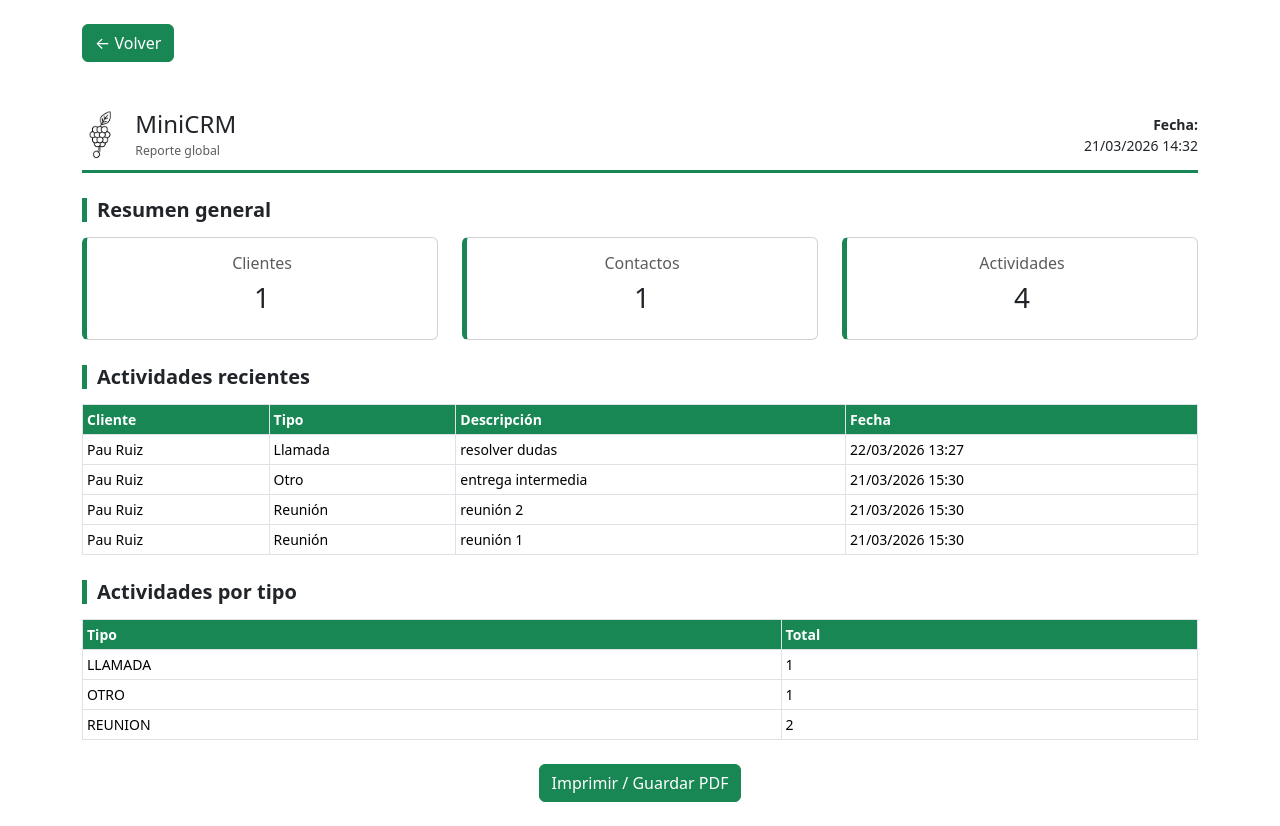
After one commit to PauRuiz-TFG/MiniCRM, a Django app: page /reporte-global/ in a window 1280 px wide. The commit adds this page. Run offline with Django 5.2, Linux system fonts and the light colour scheme; a user stored in the database is signed in; data comes from the database, SQL or seed files in the repository; both versions use the stored data as it was after the commit.

Commit message:
Añadidos reportes (cliente y global) + mejoras UI dashboard

```diff
--- a/clientes/templates/clientes/detalles_cliente.html
+++ b/clientes/templates/clientes/detalles_cliente.html
@@ -88,6 +88,9 @@
         <div class="card-header table-primary d-flex justify-content-between align-items-center">
             <strong>Datos del cliente</strong>
             <div>
+                <a href="{% url 'reporte_cliente' cliente.id %}" class="btn btn-success">
+                    <i class="fa fa-file-pdf"></i> Generar reporte
+                </a>
                 <a href="{% url 'editar_cliente' cliente.id %}" class="btn btn-sm btn-outline-light me-2">
                     <i class="fa fa-edit"></i> Editar
                 </a>
--- /dev/null
+++ b/clientes/templates/clientes/reporte_global.html
@@ -0,0 +1,164 @@
+{% load static %}
+<!DOCTYPE html>
+<html lang="es">
+<head>
+    <meta charset="UTF-8">
+    <title>Reporte global</title>
+
+    <link href="https://cdn.jsdelivr.net/npm/bootstrap@5.3.2/dist/css/bootstrap.min.css" rel="stylesheet">
+
+    <style>
+        body {
+            background: white;
+            font-size: 14px;
+        }
+
+        .report-header {
+            border-bottom: 3px solid #198754;
+            margin-bottom: 20px;
+            padding-bottom: 10px;
+        }
+
+        .logo {
+            height: 50px;
+            filter: brightness(0);
+        }
+
+        .section-title {
+            border-left: 5px solid #198754;
+            padding-left: 10px;
+            margin-top: 25px;
+            margin-bottom: 15px;
+            font-weight: bold;
+        }
+
+        .card-summary {
+            border-left: 5px solid #198754;
+        }
+
+        .table th {
+            background-color: #198754;
+            color: white;
+        }
+
+        @media print {
+            .no-print {
+                display: none;
+            }
+
+            * {
+                -webkit-print-color-adjust: exact !important;
+                print-color-adjust: exact !important;
+            }
+        }
+
+    </style>
+</head>
+
+<body class="container py-4">
+
+    <div class="no-print mb-5">
+        <a href="{% url 'dashboard' %}" class="btn btn-success">
+            ← Volver
+        </a>
+    </div>
+
+    <!-- HEADER -->
+    <div class="report-header d-flex justify-content-between align-items-center">
+        <div class="d-flex align-items-center">
+            <img src="{% static 'img/logo.png' %}" class="logo me-3">
+            <div>
+                <h4 class="mb-0">MiniCRM</h4>
+                <small class="text-muted">Reporte global</small>
+            </div>
+        </div>
+
+        <div class="text-end">
+            <strong>Fecha:</strong><br>
+            {{ now|date:"d/m/Y H:i" }}
+        </div>
+    </div>
+
+    <!-- RESUMEN -->
+    <h5 class="section-title">Resumen general</h5>
+
+    <div class="row text-center mb-3">
+        <div class="col-4">
+            <div class="card card-summary p-3">
+                <h6 class="text-muted">Clientes</h6>
+                <h3>{{ total_clientes }}</h3>
+            </div>
+        </div>
+
+        <div class="col-4">
+            <div class="card card-summary p-3">
+                <h6 class="text-muted">Contactos</h6>
+                <h3>{{ total_contactos }}</h3>
+            </div>
+        </div>
+
+        <div class="col-4">
+            <div class="card card-summary p-3">
+                <h6 class="text-muted">Actividades</h6>
+                <h3>{{ total_actividades }}</h3>
+            </div>
+        </div>
+    </div>
+
+    <!-- ACTIVIDADES RECIENTES -->
+    <h5 class="section-title">Actividades recientes</h5>
+
+    {% if actividades_recientes %}
+    <table class="table table-bordered table-sm">
+        <thead>
+            <tr>
+                <th>Cliente</th>
+                <th>Tipo</th>
+                <th>Descripción</th>
+                <th>Fecha</th>
+            </tr>
+        </thead>
+        <tbody>
+            {% for a in actividades_recientes %}
+            <tr>
+                <td>{{ a.cliente.nombre }}</td>
+                <td>{{ a.get_tipo_display }}</td>
+                <td>{{ a.descripcion }}</td>
+                <td>{{ a.fecha|date:"d/m/Y H:i" }}</td>
+            </tr>
+            {% endfor %}
+        </tbody>
+    </table>
+    {% else %}
+        <p class="text-muted">No hay actividades registradas</p>
+    {% endif %}
+
+    <!-- ACTIVIDADES POR TIPO -->
+    <h5 class="section-title">Actividades por tipo</h5>
+
+    <table class="table table-bordered table-sm">
+        <thead>
+            <tr>
+                <th>Tipo</th>
+                <th>Total</th>
+            </tr>
+        </thead>
+        <tbody>
+            {% for a in actividades_por_tipo %}
+            <tr>
+                <td>{{ a.tipo }}</td>
+                <td>{{ a.total }}</td>
+            </tr>
+            {% endfor %}
+        </tbody>
+    </table>
+
+    <!-- BOTONES -->
+    <div class="text-center mt-4 no-print">
+        <button onclick="window.print()" class="btn btn-success">
+            Imprimir / Guardar PDF
+        </button>
+    </div>
+
+</body>
+</html>
--- a/clientes/views.py
+++ b/clientes/views.py
@@ -209,7 +209,7 @@ def dashboard(request):
 
     actividades_recientes = Actividad.objects.filter(
         cliente__usuario=request.user
-    ).order_by('-fecha')[:500]
+    ).order_by('-fecha')[:25]
 
     actividades_por_tipo = Actividad.objects.filter(
         cliente__usuario=request.user
@@ -226,3 +226,41 @@ def dashboard(request):
         'labels_actividades': labels_actividades,
         'totales_actividades': totales_actividades,
     })
+
+
+@login_required
+def reporte_cliente(request, id):
+    cliente = get_object_or_404(Cliente, id=id, usuario=request.user)
+    contactos = cliente.contactos.all()
+    actividades = cliente.actividades.order_by('-fecha')
+
+    return render(request, 'clientes/reporte_cliente.html', {
+        'cliente': cliente,
+        'contactos': contactos,
+        'actividades': actividades,
+        'now': timezone.now(),
+    })
+
+
+@login_required
+def reporte_global(request):
+    total_clientes = Cliente.objects.filter(usuario=request.user).count()
+    total_contactos = Contacto.objects.filter(cliente__usuario=request.user).count()
+    total_actividades = Actividad.objects.filter(cliente__usuario=request.user).count()
+
+    actividades_recientes = Actividad.objects.filter(
+        cliente__usuario=request.user
+    ).order_by('-fecha')[:20]
+
+    actividades_por_tipo = Actividad.objects.filter(
+        cliente__usuario=request.user
+    ).values('tipo').annotate(total=Count('tipo'))
+
+    return render(request, 'clientes/reporte_global.html', {
+        'total_clientes': total_clientes,
+        'total_contactos': total_contactos,
+        'total_actividades': total_actividades,
+        'actividades_recientes': actividades_recientes,
+        'actividades_por_tipo': actividades_por_tipo,
+        'now': timezone.now(),
+    })
--- a/miniCRM/settings.py
+++ b/miniCRM/settings.py
@@ -23,7 +23,7 @@ BASE_DIR = Path(__file__).resolve().parent.parent
 SECRET_KEY = 'django-insecure--(!hx#7(jbz50tdge*6y&d-+oe*wnzk%rwn-lkrz6uoarqpu80'
 
 # SECURITY WARNING: don't run with debug turned on in production!
-DEBUG = False
+DEBUG = True
 
 ALLOWED_HOSTS = ['PauRuiz.pythonanywhere.com', '127.0.0.1', 'localhost']
 
@@ -107,7 +107,7 @@ AUTH_PASSWORD_VALIDATORS = [
 
 LANGUAGE_CODE = 'en-us'
 
-TIME_ZONE = 'UTC'
+TIME_ZONE = 'Europe/Madrid'
 
 USE_I18N = True
 
--- a/miniCRM/urls.py
+++ b/miniCRM/urls.py
@@ -49,6 +49,10 @@ urlpatterns = [
     # Login
     path('login/', auth_views.LoginView.as_view(template_name='login.html'), name='login'),
     path('logout/', auth_views.LogoutView.as_view(), name='logout'),
+
+    # Reporte
+    path('cliente/<int:id>/reporte/', views.reporte_cliente, name='reporte_cliente'),
+    path('reporte-global/', views.reporte_global, name='reporte_global'),
 ]
 
 if settings.DEBUG:
```
Also changed, not shown: clientes/templates/clientes/dashboard.html (+14 -9 lines), clientes/templates/clientes/reporte_cliente.html (added, +162 -0 lines), db.sqlite3, 1 other file.
